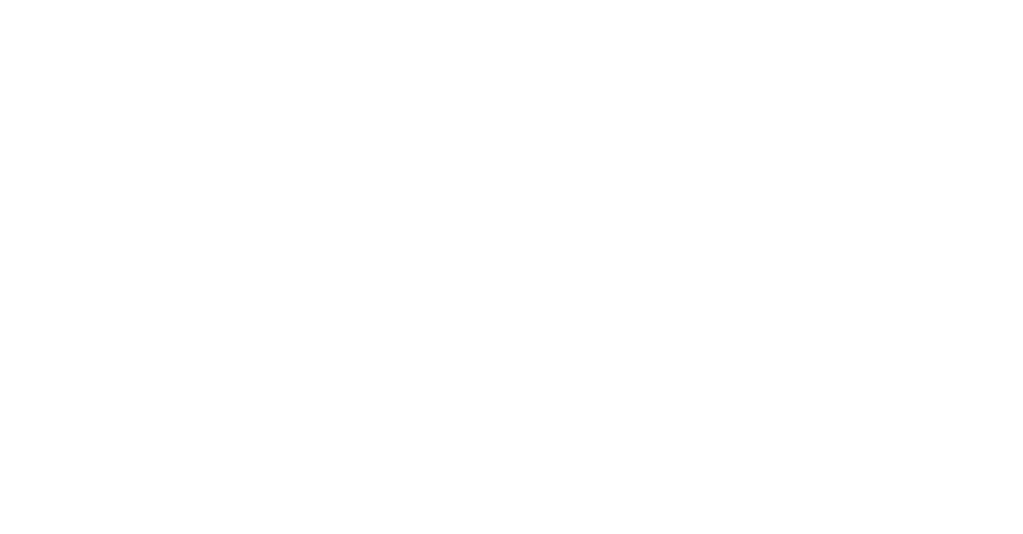
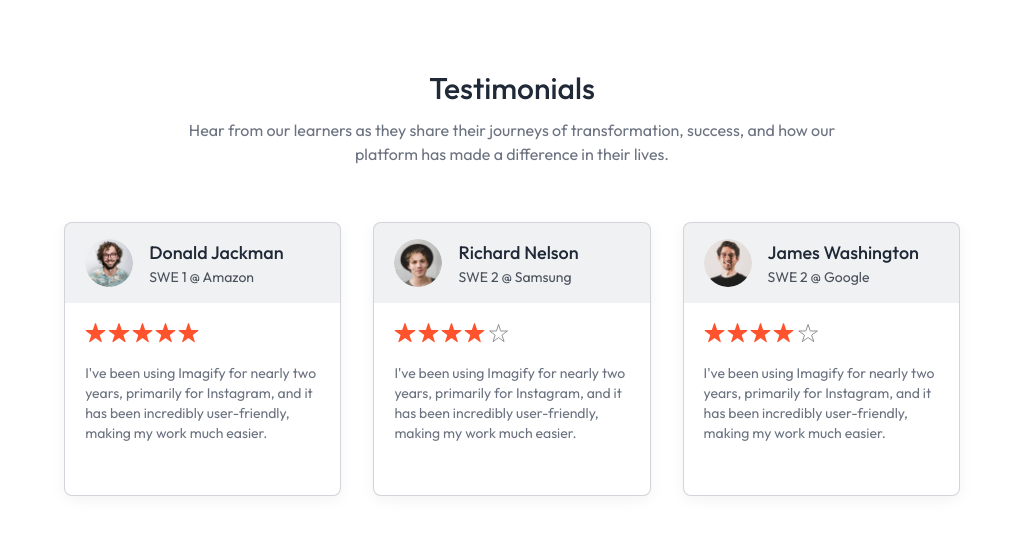
Before and after one commit to waibaBikash/Hamro-learning-, a React (Vite) app in the folder client/: page / in a window 1280 px wide. Shown: the part 1344-1878 px from the top of the page, without its empty margins (128-1151 px from the left). Before the commit the page ends 1386 px from the top, so only its background shows below. Built offline with nearby package versions, Linux system fonts and the light colour scheme; no server answers.

Commit message:
create testimonials

```diff
--- a/client/src/components/student/TestimonialsSection.jsx
+++ b/client/src/components/student/TestimonialsSection.jsx
@@ -1,10 +1,34 @@
 import React from 'react'
+import { assets, dummyTestimonial } from '../../assets/assets'
 
 const TestimonialsSection = () => {
   return (
-    <div>
-      <h1>TestimonialsSection</h1>
-      </div>
+    <div className='pb-14 px-8 md:px-0'>
+       <h2 className='text-3xl font-medium text-gray-800'>Testimonials</h2>
+       <p className='md:text-base text-gray-500 mt-3'>Hear from our learners as they share their journeys of transformation, success, and how our <br /> platform has made a difference in their lives.</p>
+        <div className='grid grid-cols-auto gap-8 mt-14'>
+           {dummyTestimonial.map((testimonial, index)=>(
+             <div key={index} className='text-sm text-left border border-gray-500/30 pb-6 rounded-lg bg-white shadow-[0px_4px_15px_0px] shadow-black/5 overflow-hidden'>
+               <div className='flex items-center gap-4 px-5 py-4 bg-gray-500/10'>
+                 <img className='w-12 h-12 rounded-full ' src={testimonial.image} alt={testimonial.name} />
+                   <div>
+                     <h1 className='text-lg font-medium text-gray-800'>{testimonial.name}</h1>
+                     <p className='text-gray-800/80'>{testimonial.role}</p>
+                   </div>
+
+               </div>
+               <div className='p-5 pb-7'>
+                       <div className='flex gap-0.5'>
+                        {[...Array(5)].map((_, i)=>(
+                          <img className='h-5' key={i} src={i < Math.floor(testimonial.rating) ? assets.star : assets.star_blank} alt="star" />
+                        ))}
+                       </div>
+                        <p className='text-gray-500 mt-5'>{testimonial.feedback}</p>
+                    </div>
+             </div>
+           ))}
+        </div>
+    </div>
   )
 }
 
--- a/client/src/pages/student/Home.jsx
+++ b/client/src/pages/student/Home.jsx
@@ -2,6 +2,7 @@ import React from 'react'
 import Hero from '../../components/student/Hero'
 import Companies from '../../components/student/ Companies'
 import CoursesSection from '../../components/student/CoursesSection'
+import TestimonialsSection from '../../components/student/TestimonialsSection'
 
 const Home = () => {
   return (
@@ -9,6 +10,7 @@ const Home = () => {
       <Hero/>
       <Companies/>
       <CoursesSection/>
+      <TestimonialsSection/>
     </div>
   )
 }
```
